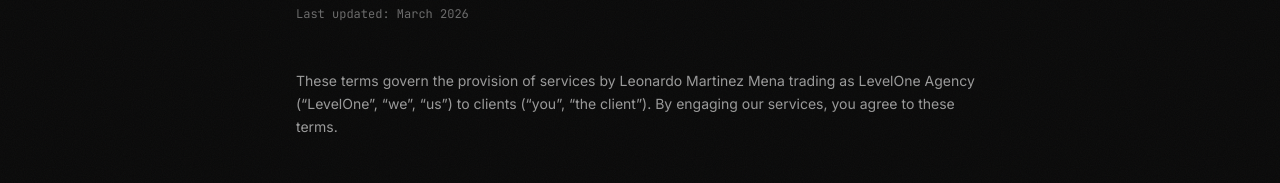
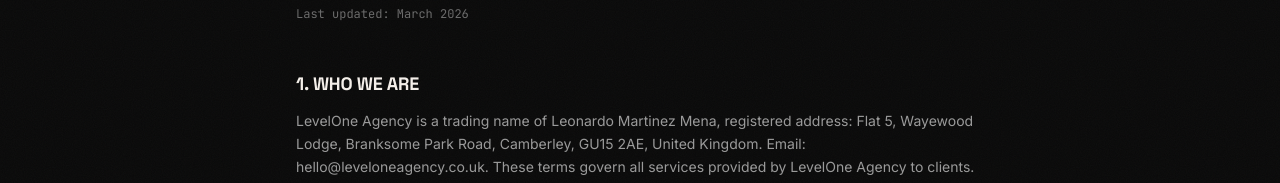
Before and after one commit to cristborrero/levelone-agency-v3, a Next.js app: page /terms in a window 1280 px wide. Shown: the part 271-454 px from the top of the page. Built offline with nearby package versions, Linux system fonts and the light colour scheme; no server answers.

Commit message:
Add Terms of Service page matching Privacy layout

```diff
--- a/src/app/(site)/terms/page.tsx
+++ b/src/app/(site)/terms/page.tsx
@@ -23,50 +23,56 @@
         </div>
 
         <div className="space-y-10 font-body text-sm leading-relaxed text-brand-grey-300">
-          <p>
-            These terms govern the provision of services by Leonardo Martinez
-            Mena trading as LevelOne Agency (&ldquo;LevelOne&rdquo;,
-            &ldquo;we&rdquo;, &ldquo;us&rdquo;) to clients (&ldquo;you&rdquo;,
-            &ldquo;the client&rdquo;). By engaging our services, you agree to
-            these terms.
-          </p>
-
           {[
             {
-              title: "1. Services",
-              content: "We provide digital agency services including web design and development, brand identity, digital marketing, and AI solutions. The specific scope, deliverables, timeline, and fees for each engagement are agreed in writing before work begins.",
+              title: "1. WHO WE ARE",
+              content:
+                "LevelOne Agency is a trading name of Leonardo Martinez Mena, registered address: Flat 5, Wayewood Lodge, Branksome Park Road, Camberley, GU15 2AE, United Kingdom. Email: hello@leveloneagency.co.uk. These terms govern all services provided by LevelOne Agency to clients.",
             },
             {
-              title: "2. Payment Terms",
-              content: "Projects are typically invoiced with a 50% deposit before work begins and the balance upon completion or at agreed milestones. Invoices are due within 14 days of issue unless otherwise agreed. Late payments may incur interest under the Late Payment of Commercial Debts (Interest) Act 1998.",
+              title: "2. SERVICES AND SCOPE OF WORK",
+              content:
+                "All projects are defined in a written Statement of Work (SOW) or project proposal agreed by both parties before work begins. Any request outside the agreed scope constitutes a Change Request and is subject to a separate quote. The price shown in any proposal includes all mandatory charges \u2014 there are no hidden fees added after agreement (in compliance with the DMCC Act 2024).",
             },
             {
-              title: "3. Client Responsibilities",
-              content: "Clients are responsible for providing accurate briefs, timely feedback, and any required content, assets, or access credentials. Delays caused by the client may affect delivery timelines and additional costs may apply.",
+              title: "3. FIXED-PRICE PROJECTS",
+              content:
+                "Project fees are fixed as stated in the SOW. Payment terms: 50% deposit upon project commencement, 50% upon delivery, unless otherwise agreed in writing. Invoices are due within 14 days of issue.",
             },
             {
-              title: "4. Intellectual Property",
-              content: "Upon receipt of full payment, ownership of final deliverables transfers to the client. Working files, code libraries, and proprietary tools remain the property of LevelOne unless otherwise agreed in writing. LevelOne reserves the right to display completed work in its portfolio unless the client requests otherwise in writing.",
+              title: "4. INTELLECTUAL PROPERTY",
+              content:
+                "All deliverables (code, designs, content, brand assets) remain the intellectual property of LevelOne Agency until full payment is received. Upon full payment, all rights are transferred to the client. LevelOne Agency retains the right to display completed work in its portfolio unless the client requests otherwise in writing.",
             },
             {
-              title: "5. Confidentiality",
-              content: "Both parties agree to keep confidential any proprietary information shared during the engagement. This obligation continues for 2 years after project completion.",
+              title: "5. AI-ASSISTED SERVICES",
+              content:
+                "LevelOne Agency uses AI tools to assist in delivery. All AI-generated outputs are reviewed and validated by our team before delivery. The client is responsible for reviewing all deliverables before use in production or public-facing communications. LevelOne Agency does not guarantee specific outcomes from AI workflows or automation systems.",
             },
             {
-              title: "6. Liability",
-              content: "Our total liability in connection with any project shall not exceed the fees paid by the client for that project. We are not liable for indirect, consequential, or loss-of-profit damages. We do not guarantee specific business outcomes from our work.",
+              title: "6. CLIENT RESPONSIBILITIES",
+              content:
+                "The client agrees to provide timely feedback, content, and approvals as required. Delays caused by the client may affect delivery timelines. LevelOne Agency is not liable for delays resulting from late client input.",
             },
             {
-              title: "7. Cancellation",
-              content: "Either party may cancel a project with 14 days' written notice. The client is liable for payment of all work completed to the cancellation date. Deposits are non-refundable once work has begun.",
+              title: "7. RETAINER AND SUBSCRIPTION SERVICES",
+              content:
+                "For ongoing monthly retainers: clients receive a renewal reminder every 6 months. Clients may cancel with 30 days' written notice. A 14-day cooling-off period applies from the start of any new subscription or upon transition from a trial to a paid plan, during which a full refund will be issued upon written request to hello@leveloneagency.co.uk. (Compliant with DMCC Act 2024 subscription provisions, Spring 2026.)",
             },
             {
-              title: "8. Governing Law",
-              content: "These terms are governed by the laws of England and Wales. Any disputes shall be subject to the exclusive jurisdiction of the courts of England and Wales.",
+              title: "8. REVIEWS AND TESTIMONIALS",
+              content:
+                "Any testimonials or case studies published by LevelOne Agency reflect genuine client experiences. We do not commission, incentivise, or publish fabricated reviews. (Compliant with DMCC Act 2024.)",
             },
             {
-              title: "9. Contact",
-              content: "Leonardo Martinez Mena t/a LevelOne Agency. Flat 5, Wayewood Lodge, Branksome Park Road, Camberley, GU15 2AE, United Kingdom. hello@leveloneagency.co.uk",
+              title: "9. LIMITATION OF LIABILITY",
+              content:
+                "LevelOne Agency's total liability shall not exceed the total fees paid by the client for the specific project in question. We are not liable for indirect, consequential, or reputational losses.",
+            },
+            {
+              title: "10. GOVERNING LAW",
+              content:
+                "These terms are governed by the laws of England and Wales. Disputes will be resolved through mediation before any court proceedings.",
             },
           ].map((section) => (
             <div key={section.title}>
```
